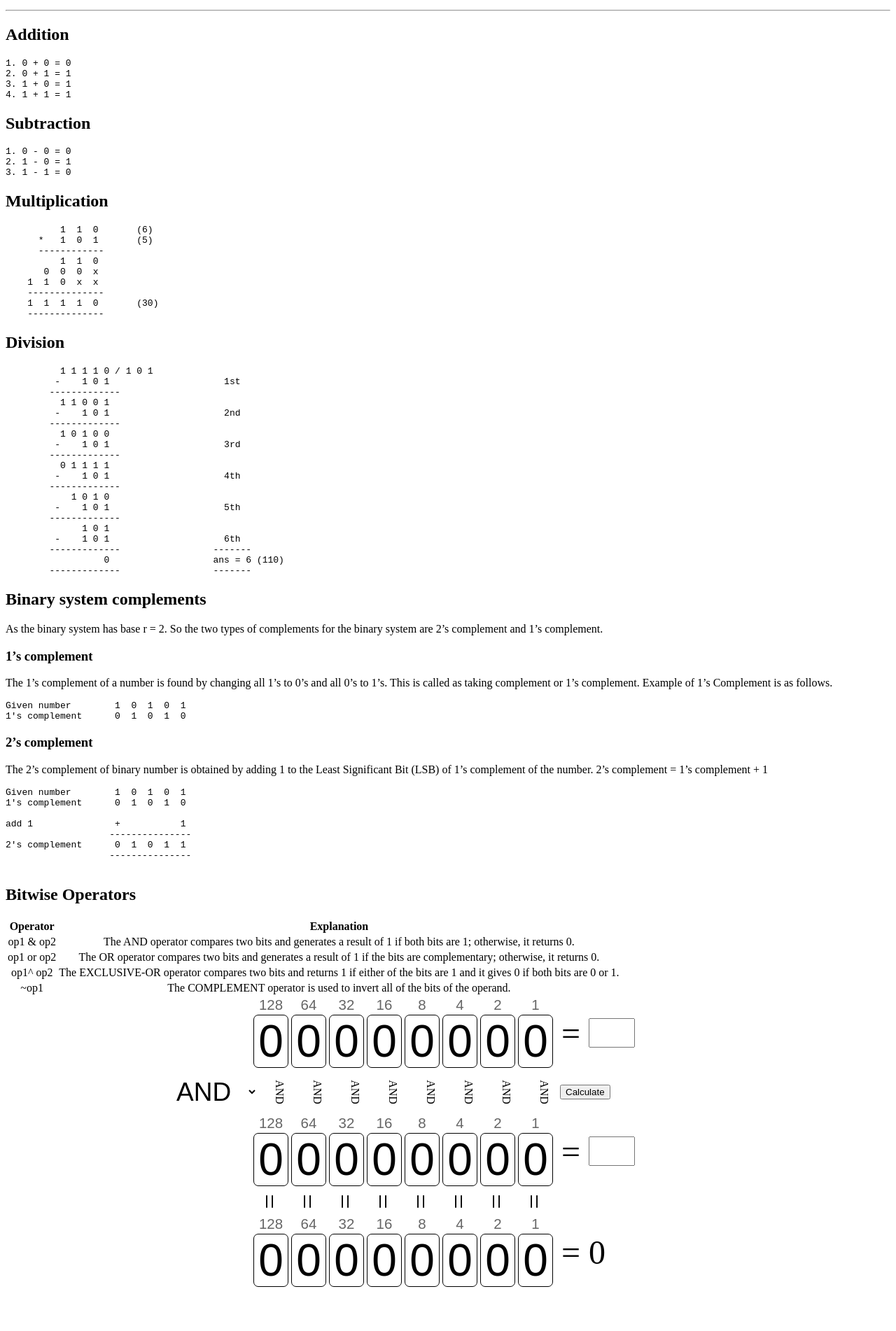
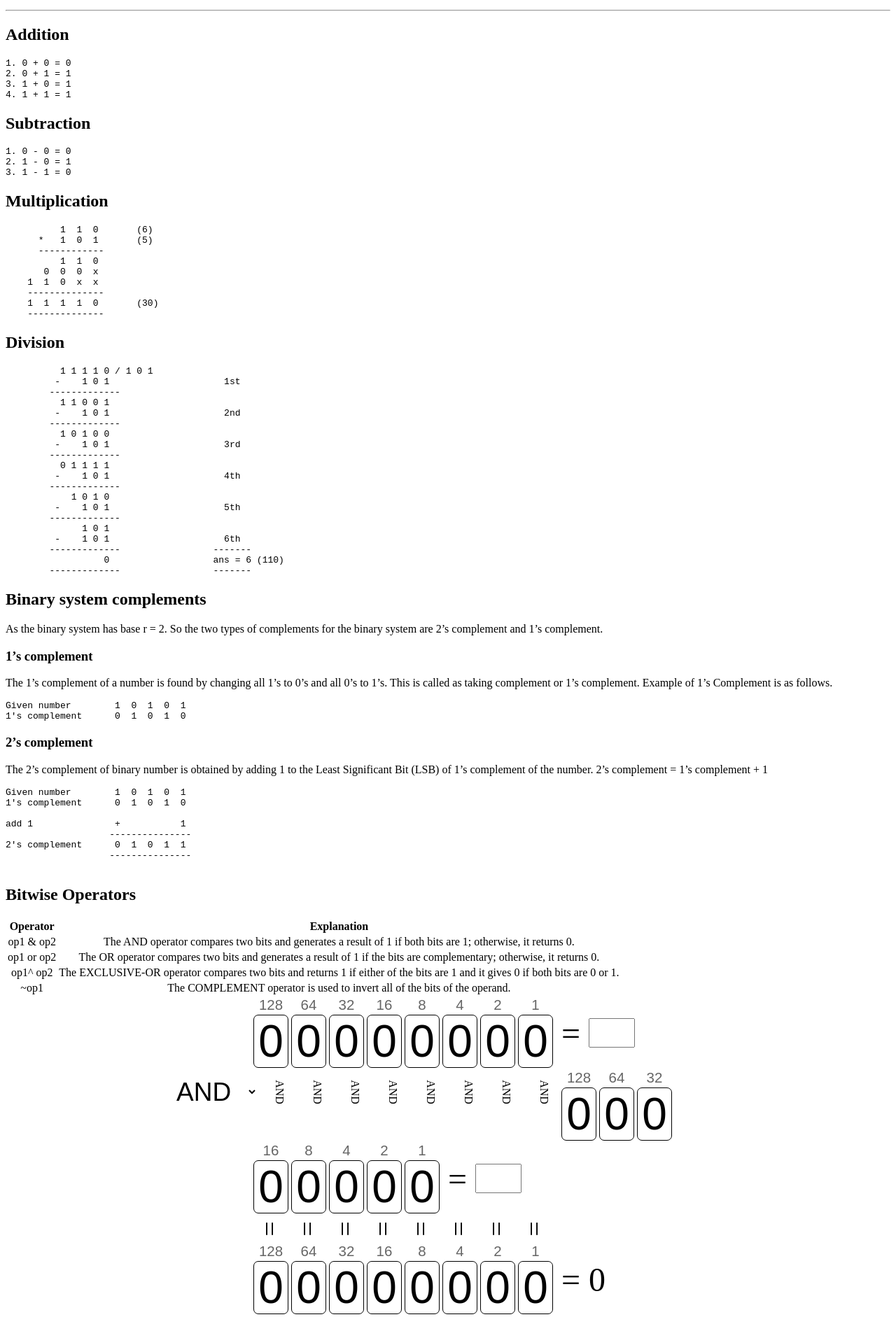
Before and after one commit to CircuitVerse/Interactive-Book, a Jekyll site: the page built from docs/binary2.md, in a window 1280 px wide. Shown: the part 1695-3597 px from the top of the page at 70% size. Built offline with Jekyll 4.4.1, drawn with Linux system fonts in a browser that asks for light colours; comment, search, counter and statistics services are not loaded; before the commit the page ends 3558 px from its top, so only the background shows below that.

Commit message:
Removed unnecessary calculate button
closes #90

```diff
--- a/_includes/binary2.html
+++ b/_includes/binary2.html
@@ -23,7 +23,7 @@
         <div class="opcol">AND</div>
         <div class="opcol">AND</div>
         <div class="opcol">AND</div>
-    </div><input type="button" value="Calculate" onClick="set_bits();" class="ok" style="margin-top: 22px"><br style="clear: left">
+    </div>
     <div class="binary">
         <div class="column"><div class="column_heading">128</div><div id="15" class="bit" onClick="toggle_bit(15);">0</div></div>
         <div class="column"><div class="column_heading">64</div><div id="14" class="bit" onClick="toggle_bit(14);">0</div></div>
```
